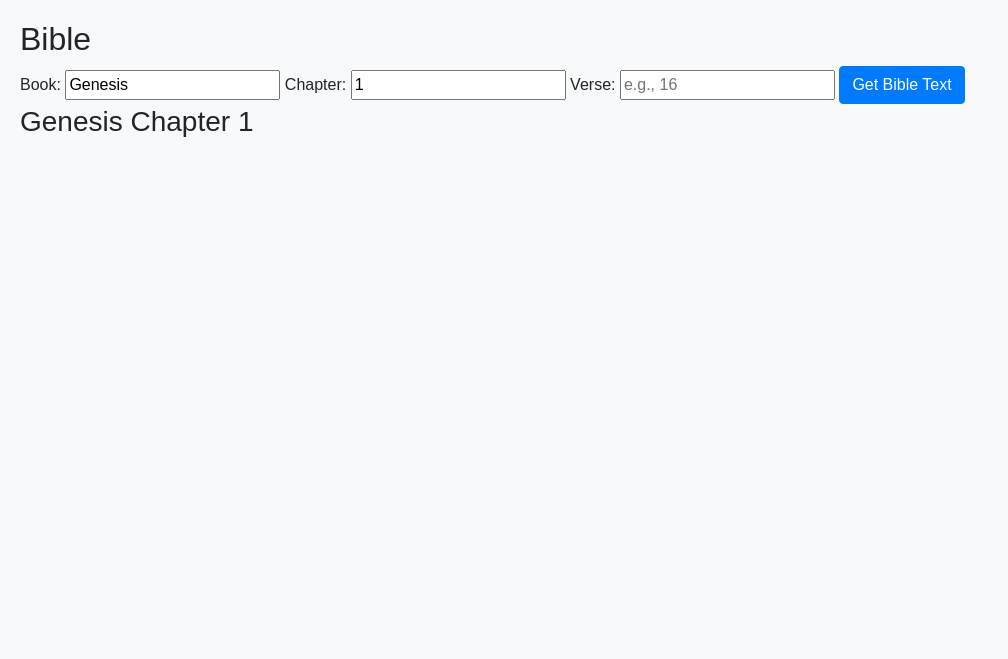
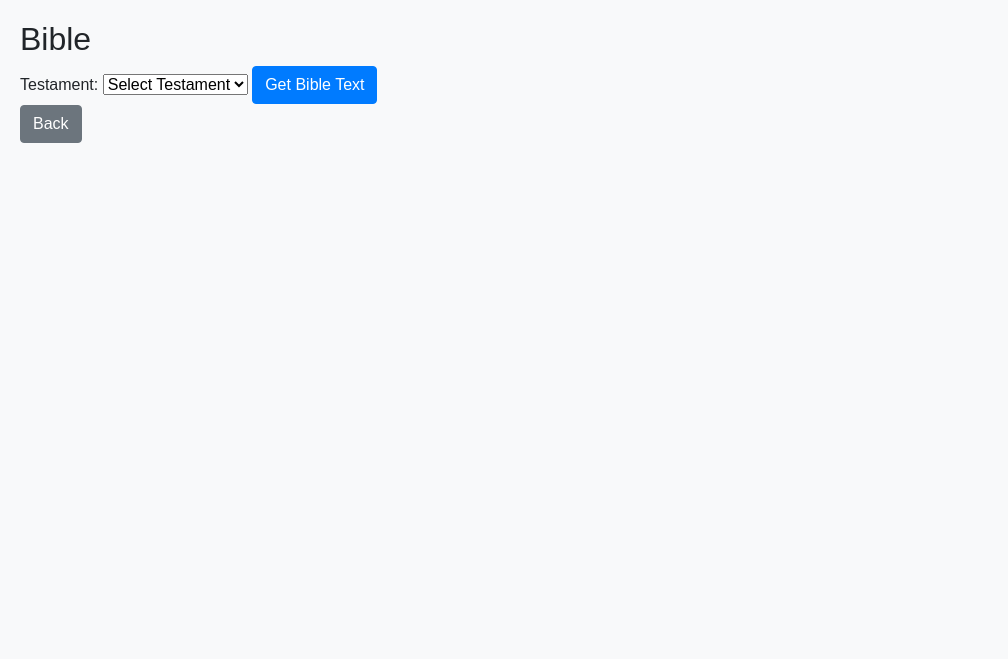
Before and after one commit to kandukurisanghavi/BibleQuest, a Django app: page /accounts/bible/ in a window 1280 px wide. Shown: the part 155-814 px from the top of the page, without its empty margins (0-1008 px from the left). Run offline with Django 5.2, Linux system fonts and the light colour scheme; data that the repository does not hold is empty; some libraries are stand-ins or nearby versions.

Commit message:
Add dynamic testament, book, and chapter selection for Bible view

```diff
--- a/biblequest/accounts/templates/accounts/bible_view.html
+++ b/biblequest/accounts/templates/accounts/bible_view.html
@@ -7,12 +7,42 @@
 <div class="content">
     <h2>Bible</h2>
     <form method="get" action="{% url 'bible_view' %}">
-        <label for="book">Book:</label>
-        <input type="text" id="book" name="book" value="{{ book }}" placeholder="e.g., John, Genesis" required>
-        <label for="chapter">Chapter:</label>
-        <input type="number" id="chapter" name="chapter" value="{{ chapter }}" placeholder="e.g., 3">
-        <label for="verse">Verse:</label>
-        <input type="number" id="verse" name="verse" value="{{ verse }}" placeholder="e.g., 16">
+        <!-- Testament Selection -->
+        <label for="testament">Testament:</label>
+        <select id="testament" name="testament" onchange="this.form.submit()">
+            <option value="">Select Testament</option>
+            <option value="Old Testament" {% if testament == "Old Testament" %}selected{% endif %}>Old Testament</option>
+            <option value="New Testament" {% if testament == "New Testament" %}selected{% endif %}>New Testament</option>
+        </select>
+
+        <!-- Book Selection -->
+        {% if books %}
+            <label for="book">Book:</label>
+            <select id="book" name="book" onchange="this.form.submit()">
+                <option value="">Select Book</option>
+                {% for book_name in books.keys %}
+                    <option value="{{ book_name }}" {% if book == book_name %}selected{% endif %}>{{ book_name }}</option>
+                {% endfor %}
+            </select>
+        {% endif %}
+
+        <!-- Chapter Selection -->
+        {% if chapters %}
+            <label for="chapter">Chapter:</label>
+            <select id="chapter" name="chapter" onchange="this.form.submit()">
+                <option value="">Select Chapter</option>
+                {% for chapter_number in chapters %}
+                    <option value="{{ chapter_number }}" {% if chapter|add:0 == chapter_number %}selected{% endif %}>{{ chapter_number }}</option>
+                {% endfor %}
+            </select>
+        {% endif %}
+
+        <!-- Verse Selection -->
+        {% if chapter %}
+            <label for="verse">Verse:</label>
+            <input type="number" id="verse" name="verse" value="{{ verse }}" placeholder="e.g., 16">
+        {% endif %}
+
         <button type="submit" class="btn btn-primary">Get Bible Text</button>
     </form>
 
@@ -32,15 +62,11 @@
                         <li><strong>{{ verse.verse }}:</strong> {{ verse.text }}</li>
                     {% endfor %}
                 </ul>
-            {% else %}
-                <h3>{{ book }}</h3>
-                <ul>
-                    {% for verse in bible_data %}
-                        <li><strong>{{ verse.verse }}:</strong> {{ verse.text }}</li>
-                    {% endfor %}
-                </ul>
             {% endif %}
         {% endif %}
     </div>
+
+    <!-- Back Button -->
+    <button onclick="history.back()" class="btn btn-secondary">Back</button>
 </div>
 {% endblock %}
--- a/biblequest/accounts/views.py
+++ b/biblequest/accounts/views.py
@@ -147,42 +147,95 @@ def delete_comment(request, comment_id):
         messages.success(request, "Comment deleted successfully.")
     return redirect('view_prayer_requests')
 
+from django.shortcuts import render
+from .utils import fetch_bible_data
+
+# Define the books of the Bible
+OLD_TESTAMENT_BOOKS = {
+    "Genesis": 50, "Exodus": 40, "Leviticus": 27, "Numbers": 36, "Deuteronomy": 34,
+    "Joshua": 24, "Judges": 21, "Ruth": 4, "1 Samuel": 31, "2 Samuel": 24,
+    "1 Kings": 22, "2 Kings": 25, "1 Chronicles": 29, "2 Chronicles": 36, "Ezra": 10,
+    "Nehemiah": 13, "Esther": 10, "Job": 42, "Psalms": 150, "Proverbs": 31,
+    "Ecclesiastes": 12, "Song of Solomon": 8, "Isaiah": 66, "Jeremiah": 52,
+    "Lamentations": 5, "Ezekiel": 48, "Daniel": 12, "Hosea": 14, "Joel": 3,
+    "Amos": 9, "Obadiah": 1, "Jonah": 4, "Micah": 7, "Nahum": 3, "Habakkuk": 3,
+    "Zephaniah": 3, "Haggai": 2, "Zechariah": 14, "Malachi": 4
+}
+
+NEW_TESTAMENT_BOOKS = {
+    "Matthew": 28, "Mark": 16, "Luke": 24, "John": 21, "Acts": 28,
+    "Romans": 16, "1 Corinthians": 16, "2 Corinthians": 13, "Galatians": 6,
+    "Ephesians": 6, "Philippians": 4, "Colossians": 4, "1 Thessalonians": 5,
+    "2 Thessalonians": 3, "1 Timothy": 6, "2 Timothy": 4, "Titus": 3,
+    "Philemon": 1, "Hebrews": 13, "James": 5, "1 Peter": 5, "2 Peter": 3,
+    "1 John": 5, "2 John": 1, "3 John": 1, "Jude": 1, "Revelation": 22
+}
 
 def bible_view(request):
     """
-    Handle user requests for Bible data (verse, chapter, or book).
+    Handle user requests for Bible data (testament, book, chapter, or verse).
     """
-    # Default to Genesis 1 if no input is provided
-    book = request.GET.get('book', 'Genesis')  # Default to "Genesis"
-    chapter = request.GET.get('chapter', '1')  # Default to Chapter 1
-    verse = request.GET.get('verse')  # Optional
+    testament = request.GET.get('testament')  # Old Testament or New Testament
+    book = request.GET.get('book')  # Selected book
+    chapter = request.GET.get('chapter')  # Selected chapter
+    verse = request.GET.get('verse')  # Selected verse
+    search_query = request.GET.get('search')  # Search query
 
     error_message = None
     bible_data = None
+    books = None
+    chapters = None
 
-    # Validate chapter and verse
-    try:
-        if chapter:
+    # Handle search query
+    if search_query:
+        try:
+            # Parse the search query (e.g., "Genesis 1:1" or "Psalms 23")
+            parts = search_query.split()
+            book = parts[0]
+            if len(parts) > 1:
+                chapter_and_verse = parts[1].split(":")
+                chapter = chapter_and_verse[0]
+                if len(chapter_and_verse) > 1:
+                    verse = chapter_and_verse[1]
+        except (IndexError, ValueError):
+            error_message = "Invalid search query. Use the format 'Book Chapter:Verse' (e.g., 'Genesis 1:1')."
+
+    # Load books based on the selected testament
+    if testament == "Old Testament":
+        books = OLD_TESTAMENT_BOOKS
+    elif testament == "New Testament":
+        books = NEW_TESTAMENT_BOOKS
+
+    # Load chapters based on the selected book
+    if book and books:
+        chapters = range(1, books.get(book, 0) + 1)
+
+    # Fetch the requested data if chapter and verse are provided
+    if book and chapter:
+        try:
             chapter = int(chapter)
-            if chapter <= 0:
-                raise ValueError("Chapter must be greater than 0.")
-        if verse:
-            verse = int(verse)
-            if verse <= 0:
-                raise ValueError("Verse must be greater than 0.")
-    except ValueError as e:
-        error_message = str(e)
+            if chapter <= 0 or (books and chapter > books.get(book, 0)):
+                raise ValueError("Invalid chapter number.")
+            if verse:
+                verse = int(verse)
+                if verse <= 0:
+                    raise ValueError("Invalid verse number.")
+        except ValueError as e:
+            error_message = str(e)
 
-    # Fetch the requested data if input is valid
-    if not error_message:
-        bible_data = fetch_bible_data(book, chapter, verse)
-        if isinstance(bible_data, str) and bible_data.startswith("Error"):
-            error_message = bible_data
+        if not error_message:
+            bible_data = fetch_bible_data(book, chapter, verse)
+            if isinstance(bible_data, str) and bible_data.startswith("Error"):
+                error_message = bible_data
 
     return render(request, 'accounts/bible_view.html', {
+        'testament': testament,
         'book': book,
         'chapter': chapter,
         'verse': verse,
         'bible_data': bible_data,
-        'error_message': error_message
+        'books': books,
+        'chapters': chapters,
+        'error_message': error_message,
+        'search_query': search_query
     })
```
